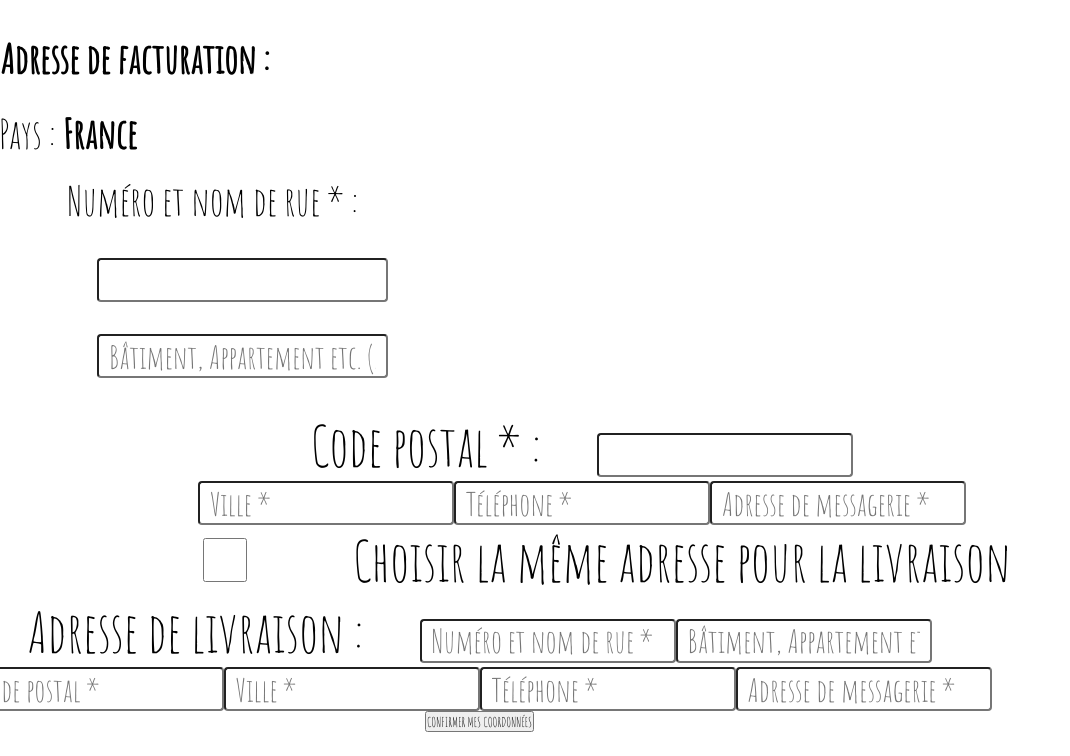
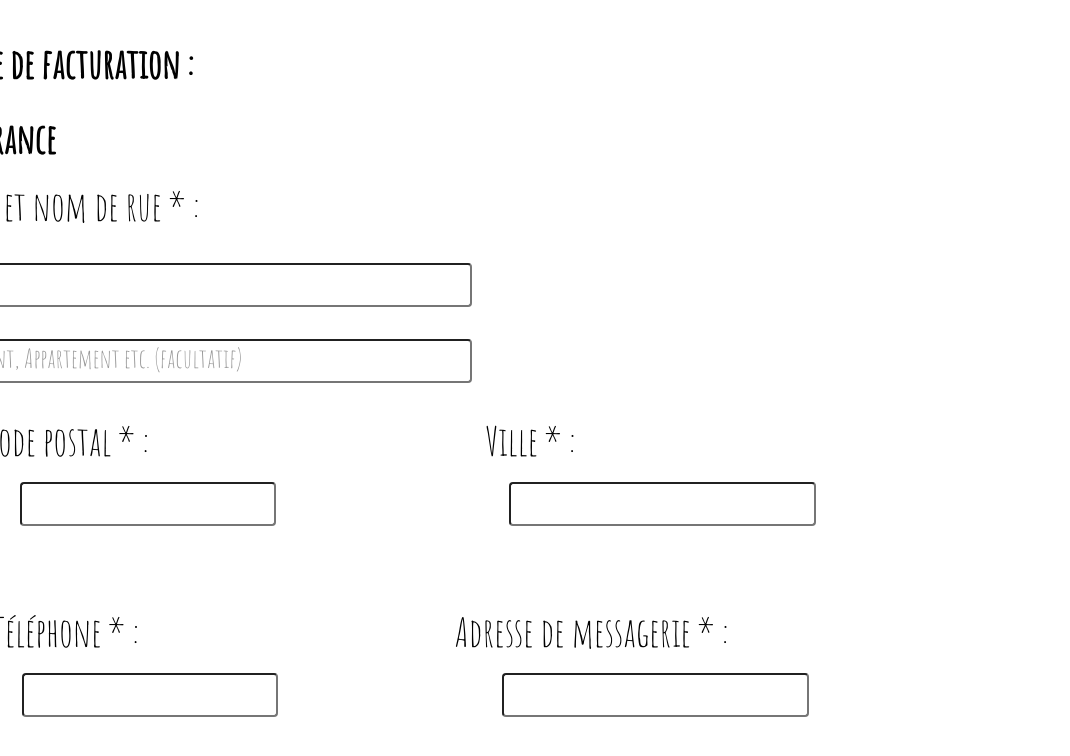
Before and after one commit to tristanlaulanie/waxandsea-front-dashboard, a React (Create React App) app: page /panier/coordonnees in a window 1280 px wide. Shown: the part 685-1441 px from the top of the page, without its empty margins (0-1070 px from the left). Built offline with nearby package versions, Linux system fonts and the light colour scheme.

Commit message:
PanierCoordonnees:WIP2

```diff
--- a/src/components/Panier/MaCommande/MaCommande.css
+++ b/src/components/Panier/MaCommande/MaCommande.css
@@ -25,7 +25,7 @@
     /* border: 1px solid red; */
     height: 48vh;
     width: 85%;
-    font-size: 1.5em;
+    font-size: 1.8em;
 }
 
 #commande_total-achats {
--- a/src/components/Panier/PanierCoordonnees/PanierCoordonnees.css
+++ b/src/components/Panier/PanierCoordonnees/PanierCoordonnees.css
@@ -1,7 +1,7 @@
 .PanierCoordonnes {
     margin-top: 20vh;
     /* border: 1px solid #0a0a0a; */
-    height: 210vh;
+    height: 240vh;
     width: 99.2vw;
     padding-left: 5em;
     padding-right: 5em;
@@ -10,8 +10,15 @@
 form {
     margin-top: 5vh;
     position: relative;
-    right: 14%;
+    right: 16.5%;
 }
+
+form input {
+    padding: 0.5em;
+    font-family: 'Roboto', sans-serif;
+    font-size: 22px;
+}
+
 
 h1 {
     font-size: 2.5em;
@@ -62,7 +69,7 @@ h1 {
 
 #company-name_form {
     position: relative;
-    right: 18vw;
+    right: 18%;
     display: flex;
     flex-direction: column;
     justify-content: center;
@@ -75,13 +82,13 @@ h1 {
     margin-bottom: 2vh;
     letter-spacing: 3px;
     position: relative;
-    left: 3.3vw;
+    left: 0;
 }
 
 #company-name_form input {
-    width: 63vw;
+    width: 222%;
     position: relative;
-    left: 18vw;
+    left: 61%;
 }
 
 #billing-adress_title {
@@ -89,7 +96,7 @@ h1 {
     font-weight: bold;
     text-align: left;
     position: relative;
-    right: 10%;
+    right: 15%;
 }
 
 #billing-form {
@@ -101,7 +108,7 @@ h1 {
 #billing-adress_country {
     font-size: 2.5em;
     position: relative;
-    right: 53%;
+    right: 58.5%;
     margin-top: 3vh;
 }
 
@@ -116,8 +123,9 @@ h1 {
     align-items: left;
     gap: 4vh;
     margin-bottom: 4vh;
+    position: relative;
+    right: 13.5%;
 }
-
 
 #street-name-number label {
     font-size: 2.5em;
@@ -127,5 +135,114 @@ h1 {
 }
 
 #street-name-number input {
-    width: 30%;
+    width: 56%;
+    position: relative;
+    left: -1%;
 }
+
+#building::placeholder {
+    font-family: 'Amatic SC', cursive;
+    font-size: 1.2em;
+    color: rgb(152, 152, 152);
+}
+
+#billing_city_postal-code {
+    display: flex;
+    flex-direction: row;
+    justify-content: center;
+    align-items: center;
+    position: relative;
+    left: 21%;
+    margin-bottom: 10vh;
+}
+
+
+#postal-code {
+    display: flex;
+    flex-direction: column;
+    justify-content: center;
+    align-items: center;
+    position: relative;
+    right: 47%;
+    gap: 2vh;
+}
+
+#postal-code label {
+    font-size: 2.5em;
+    position: relative;
+    right: 24%;
+}
+
+#billing-city {
+    display: flex;
+    flex-direction: column;
+    justify-content: center;
+    align-items: center;
+    position: relative;
+    right: 23%;
+    gap: 2vh;
+}
+
+#billing-city label {
+    font-size: 2.5em;
+    position: relative;
+    right: 36.5%;
+}
+
+#billing-city input {
+    width: 24vw;
+}
+
+#billing_phone-number {
+    display: flex;
+    flex-direction: column;
+    justify-content: center;
+    align-items: center;
+    position: relative;
+    gap: 2vh;
+    margin-bottom: 4vh;
+    position: relative;
+    left: 3.5%;
+
+}
+
+#billing_phone-number label {
+    font-size: 2.5em;
+    position: relative;
+    right: 25%;
+}
+
+#billing_email-adress {
+    display: flex;
+    flex-direction: column;
+    justify-content: center;
+    align-items: center;
+    gap: 2vh;
+    position: relative;
+    left: 4%;
+    margin-bottom: 4vh;
+
+}
+
+#billing_email-adress label {
+    font-size: 2.5em;
+    position: relative;
+    right: 7%;
+}
+
+#billing_email-adress input {
+    width: 24vw;
+    position: relative;
+    left: 7%;
+
+}
+
+#billing_email_phone-number {
+    display: flex;
+    flex-direction: row;
+    justify-content: center;
+    align-items: center;
+    gap: 20%;
+    position: relative;
+    right: 19%;
+}
--- a/src/components/Panier/PanierCoordonnees/index.js
+++ b/src/components/Panier/PanierCoordonnees/index.js
@@ -52,11 +52,13 @@ function PanierCoordonnees() {
                   name="billing_address"
                 />
                 <input
+                  id="building"
                   type="text"
                   name="building"
                   placeholder="Bâtiment, Appartement etc. (facultatif)"
                 />
               </div>
+              <section id="billing_city_postal-code">
                 <div id="postal-code">
                   <label htmlFor="billing_postal_code">Code postal * :</label>
                   <input
@@ -65,24 +67,23 @@ function PanierCoordonnees() {
                     name="billing_postal_code"
                   />
                 </div>
-              <input
-                type="text"
-                id="billing_city"
-                name="billing_city"
-                placeholder="Ville *"
-              />
-              <input
-                type="text"
-                id="billing_phone"
-                name="billing_phone"
-                placeholder="Téléphone *"
-              />
-              <input
-                type="email"
-                id="billing_email"
-                name="billing_email"
-                placeholder="Adresse de messagerie *"
-              />
+                <div id="billing-city">
+                  <label htmlFor="billing_city">Ville * :</label>
+                  <input type="text" id="billing_city" name="billing_city" />
+                </div>
+              </section>
+              <section id="billing_email_phone-number">
+                <div id="billing_phone-number">
+                  <label htmlFor="billing_phone">Téléphone * :</label>
+                  <input type="text" id="billing_phone" name="billing_phone" />
+                </div>
+                <div id="billing_email-adress">
+                  <label htmlFor="billing_email">
+                    Adresse de messagerie * :
+                  </label>
+                  <input type="email" id="billing_email" name="billing_email" />
+                </div>
+              </section>
             </div>
             <div>
               <input type="checkbox" id="same_address" name="same_address" />
@@ -133,7 +134,6 @@ function PanierCoordonnees() {
             <button type="submit">CONFIRMER MES COORDONNÉES</button>
           </div>
         </form>
-        {/* Assuming MaCommande is a component you have created */}
         <MaCommande />
       </div>
     </div>
```
Lines whose indentation alone changed are shown as unchanged.
